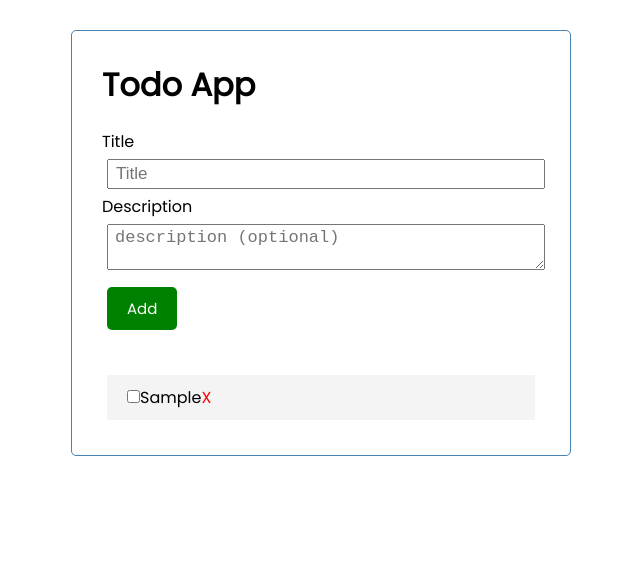
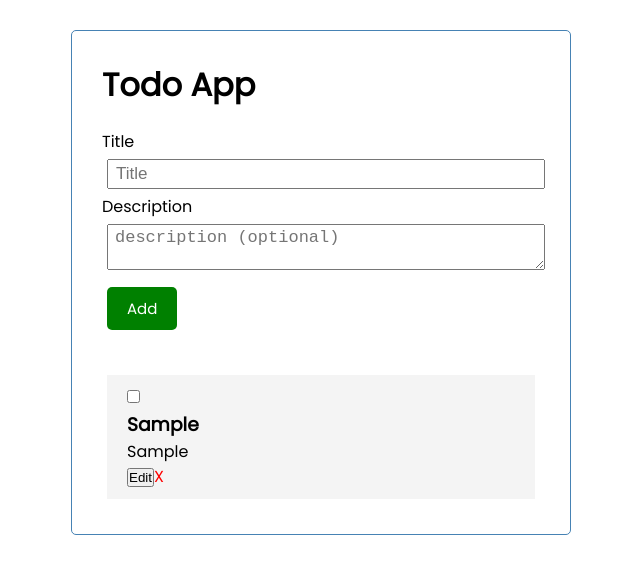
Before and after one commit to devpilot/guacamole, a React (Create React App) app: page / in a window 1280 px wide. Both pictures are taken after typing "Sample", "Sample" into the empty fields and a click on the button "Add". Shown: the top 574 px of the page, without its empty margins (319-959 px from the left). Built offline with nearby package versions, Linux system fonts and the light colour scheme.

Commit message:
task desc and checkbox toggle

```diff
--- a/src/components/AddTask.js
+++ b/src/components/AddTask.js
@@ -13,7 +13,7 @@ const AddTask = () => {
     }
     dispatch({
       type: TASK_ADDED,
-      payload: { text: title.current.value }
+      payload: { title: title.current.value, desc: desc.current.value }
     });
     // Clear form
     title.current.value = '';
--- a/src/components/Task.js
+++ b/src/components/Task.js
@@ -1,13 +1,16 @@
-const Task = ({ task, onDelete, onToggle }) => {
+const Task = ({ task, onEdit, onDelete, onToggle }) => {
   return (
     <div className={`task ${task.status ? 'status' : ''}`}
       onDoubleClick={() => onToggle(task.id)}
     >
-      <input type="checkbox" />
-      {task.text}
+      <input type="checkbox" onChange={() => onToggle(task.id)}/>
+      <h3>{task.title}</h3>
+      <p>{task.desc}</p>
+      <button onClick={() => onEdit(task.id)}>Edit</button>
       <span
         onClick={() => onDelete(task.id)}
-        style={{ color: 'red' }}>X</span>
+        style={{ color: 'red' }}>X
+        </span>
     </div>
   );
 }
--- a/src/reducers/todo.js
+++ b/src/reducers/todo.js
@@ -9,7 +9,8 @@ export default function todoReducer(state = [], action) {
         ...state,
         {
           id: ++lastId,
-          text: action.payload.text,
+          title: action.payload.title,
+          desc: action.payload.desc,
           status: false
         }
       ];
```
